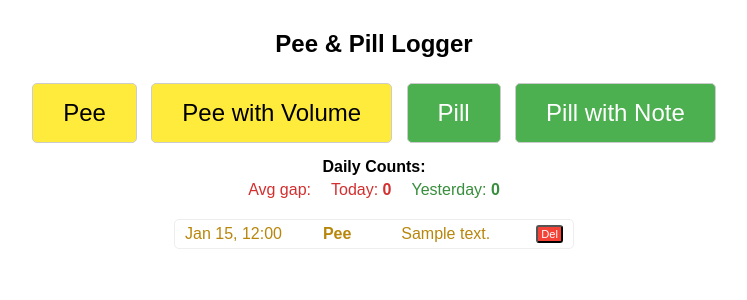
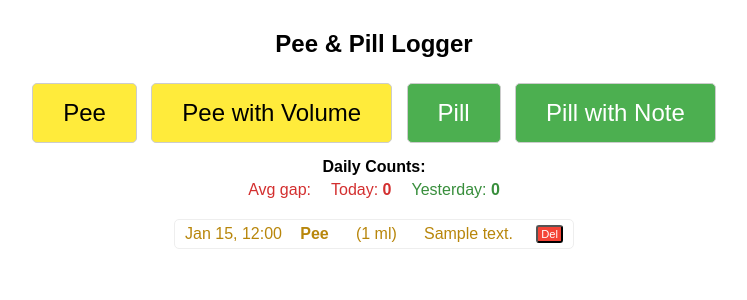
Before and after one commit to vladimir-zolotykh/bathlog, a Django app: page / in a window 1280 px wide. Shown: the top 300 px of the page, without its empty margins (266-1013 px from the left). Run offline with Django 5.2, Linux system fonts and the light colour scheme; tables that the repository leaves empty hold one stand-in row (values such as "Sample post"); some libraries are stand-ins or nearby versions.

Commit message:
Add pee-volume to log_partial
+        {% if entry.action == 'pee' and entry.volume %}
+            <span class="pee-volume">
+                &nbsp; ({{ entry.volume }} ml)
+            </span>
+        {% endif %}

```diff
--- a/timestamp/templates/timestamp/log_partial.html
+++ b/timestamp/templates/timestamp/log_partial.html
@@ -14,6 +14,11 @@
     ">
         <span>{{ entry.timestamp|date:"M d, H:i" }}</span>
         <strong>{% if entry.action == 'pee' %}Pee{% else %}Pill{% endif %}</strong>
+        {% if entry.action == 'pee' and entry.volume %}
+            <span class="pee-volume">
+                &nbsp; ({{ entry.volume }} ml)
+            </span>
+        {% endif %}
         {# Access the Note object and its 'text' field #}
         {% if entry.short_note_object %}
             <span class="note-text">
```
